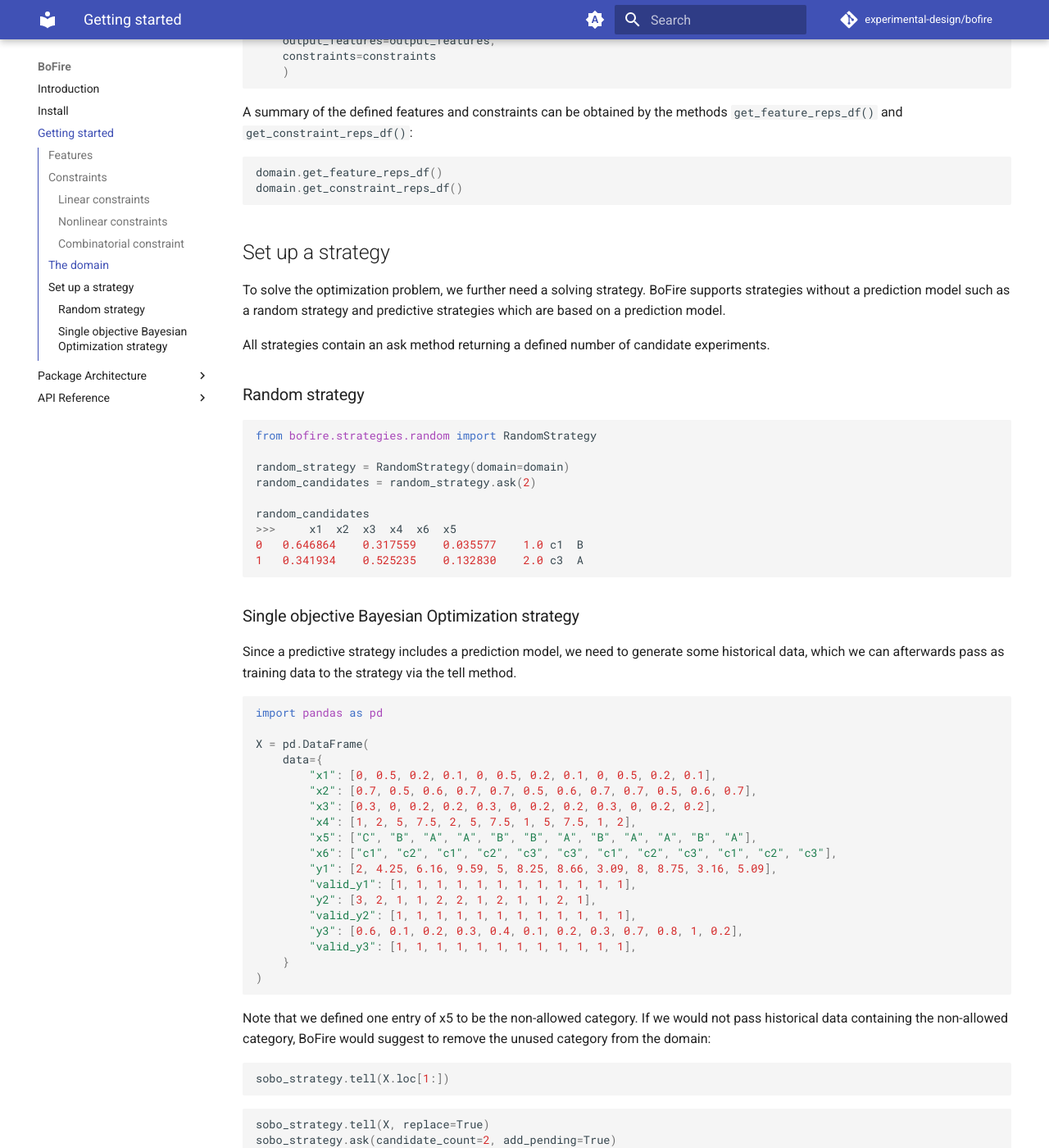
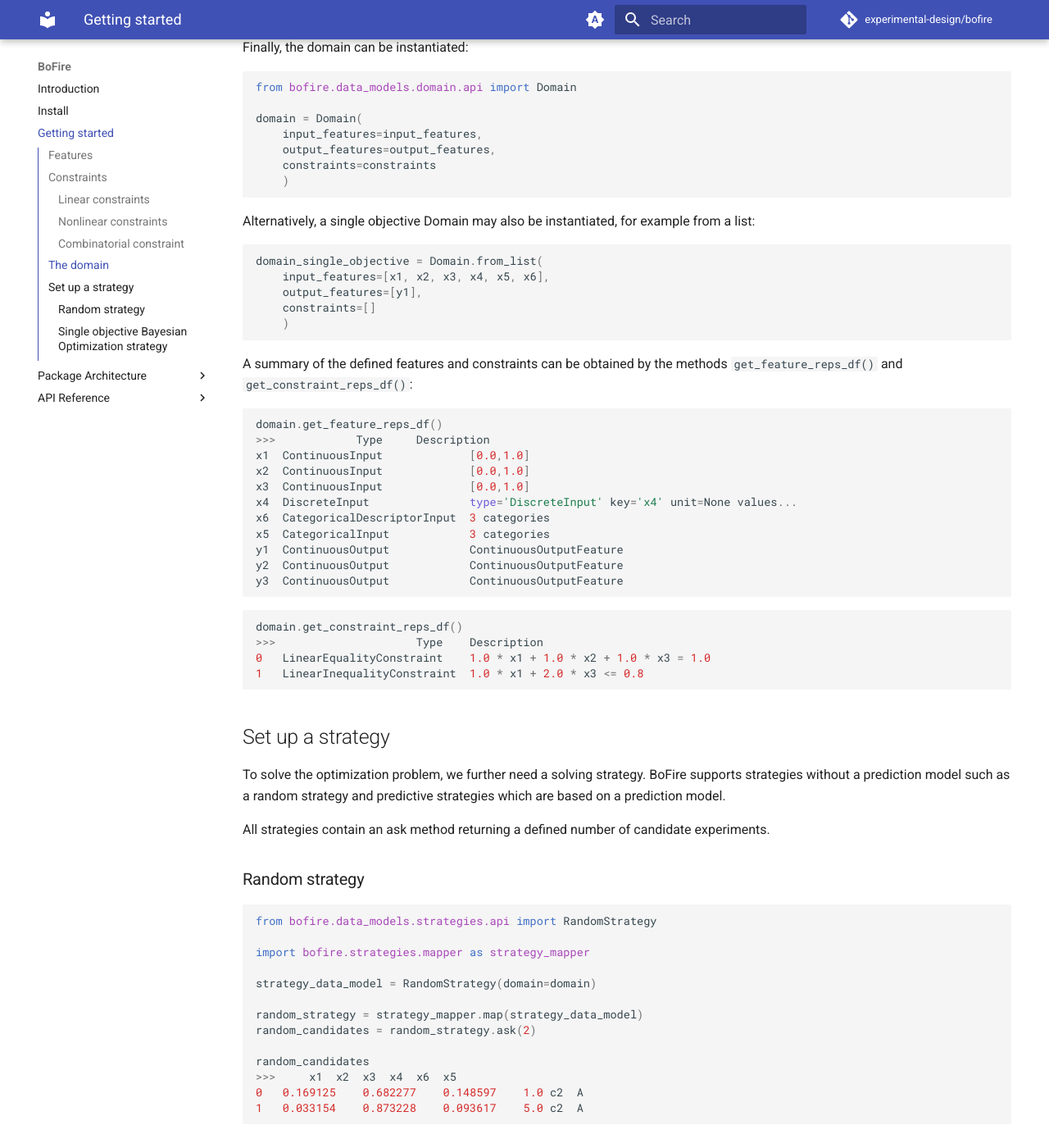
Before and after one commit to experimental-design/bofire, an MkDocs documentation site: the page built from docs/start.md, in a window 1280 px wide and 1400 px high, scrolled down 3834 px. Shown: the whole window at 82% size. Built offline with MkDocs 1.6.1 and Material for MkDocs 9.7.7, drawn with Linux system fonts in a browser that asks for light colours; comment, search, counter and statistics services are not loaded; the version menu is left out; some of the changed text lies outside the part shown.

Commit message:
Update get started docs to notebook status.

````diff
--- a/docs/start.md
+++ b/docs/start.md
@@ -5,7 +5,7 @@
 <!--
 TODO:
 
-- [ ] Update after Notebooks fixed
+- [x] Update after Notebooks fixed
 - [ ] Add APIs
 - [ ] Add Data models
 - [ ]
@@ -16,7 +16,7 @@
 Input features can be continuous, discrete, categorical, or categorical with descriptors:
 
 ```python
-from bofire.domain.features import ContinuousInput, DiscreteInput, CategoricalInput, CategoricalDescriptorInput
+from bofire.data_models.features.api import ContinuousInput, DiscreteInput, CategoricalInput, CategoricalDescriptorInput
 
 x1 = ContinuousInput(key="x1", lower_bound=0, upper_bound=1)
 x2 = ContinuousInput(key="x2", lower_bound=0, upper_bound=1)
@@ -29,8 +29,8 @@
 As output features, currently only continuous output features are supported. Each output feature has to have an objective, which can be a minimize or maximize objective. Furthermore, we can define weights between 0 and 1 in case the objectives should not be weighted equally.
 
 ```python
-from bofire.domain.features import ContinuousOutput
-from bofire.domain.objectives import MaximizeObjective, MinimizeObjective
+from bofire.data_models.features.api import ContinuousOutput
+from bofire.data_models.objectives.api import MaximizeObjective, MinimizeObjective
 
 objective1 = MaximizeObjective(
     w=1.0,
@@ -47,24 +47,26 @@
 In- and output features are collected in respective feature lists.
 
 ```python
-from bofire.domain.features import InputFeatures, OutputFeatures
+from bofire.data_models.domain.api import Inputs, Outputs
 
-input_features = InputFeatures(features = [x1, x2, x3, x4, x5, x6])
-output_features = OutputFeatures(features=[y1, y2])
+input_features = Inputs(features = [x1, x2, x3, x4, x5, x6])
+output_features = Outputs(features=[y1, y2])
 ```
 
 Individual features can be retrieved by name.
 
 ```python
 x5 = input_features.get_by_key('x5')
->>> CategoricalInput(key='x5', type='CategoricalInput', categories=['A', 'B', 'C'], allowed=[True, True, False])
+x5
+>>> CategoricalInput(type='CategoricalInput', key='x5', categories=['A', 'B', 'C'], allowed=[True, True, False])
+
 ```
 
 All feature keys of the input or output features can be returned by the get_keys() method.
 
 ```python
 input_features.get_keys()
->>> ["x1", "x2", "x3", "x4", "x5"]
+>>> ["x1", "x2", "x3", "x4", "x6", "x5"]
 
 output_features.get_keys()
 >>> ["y1", "y2"]
@@ -83,18 +85,23 @@
 samples_x5 = x5.sample(2)
 samples_x5
 
->>> 0    B
+>>> 0    A
 1    B
 Name: x5, dtype: object
 
-X = input_features.sample(n=5)
+X = input_features.sample(n=10)
 print(X)
->>>      x1        x2        x3   x4 x5
-0  0.760116  0.063584  0.518885  7.5  A
-1  0.807928  0.496213  0.885545  1.0  C
-2  0.351253  0.993993  0.340414  5.0  B
-3  0.385825  0.857306  0.355267  1.0  C
-4  0.191907  0.993494  0.384322  2.0  A
+>>>      x1	          x2	      x3	 x4	x6	x5
+0	0.446951	0.233108	0.807302	1.0	c2	 B
+1	0.902728	0.905087	0.299669	5.0	c1	 B
+2	0.437934	0.846569	0.023396	7.5	c1	 A
+3	0.343520	0.058300	0.031096	5.0	c3	 A
+4	0.204773	0.211742	0.103538	5.0	c1	 B
+5	0.936187	0.330185	0.903871	5.0	c1	 A
+6	0.426863	0.048808	0.187039	7.5	c1	 A
+7	0.361787	0.982932	0.287825	5.0	c3	 A
+8	0.517546	0.210103	0.531776	5.0	c1	 B
+9	0.602998	0.046365	0.683659	5.0	c1	 B
 ```
 
 
@@ -110,7 +117,7 @@
 <!-- TODO: Check if LIC also allows x > y -->
 
 ```python
-from bofire.domain.constraints import LinearEqualityConstraint, LinearInequalityConstraint
+from bofire.data_models.constraints.api import LinearEqualityConstraint, LinearInequalityConstraint
 
 # A mixture: x1 + x2 + x3 = 1
 constr1 = LinearEqualityConstraint(features=["x1", "x2", "x3"], coefficients=[1,1,1], rhs=1)
@@ -125,11 +132,12 @@
 `NonlinearEqualityConstraint` and `NonlinearInequalityConstraint` take any expression that can be evaluated by [pandas.eval](https://pandas.pydata.org/pandas-docs/stable/reference/api/pandas.eval.html), including mathematical operators such as `sin`, `exp`, `log10` or exponentiation.
 
 ```python
-from bofire.domain.constraints import NonlinearEqualityConstraint, NonlinearInequalityConstraint
+from bofire.data_models.constraints.api import NonlinearEqualityConstraint, NonlinearInequalityConstraint
 
 # The unit circle: x1**2 + x2**2 = 1
 constr3 = NonlinearEqualityConstraint(expression="x1**2 + x2**2 - 1")
 ```
+
 Nonlinear constraints can also operate on categorical parameters and support conditional statements.
 
 ```python
@@ -145,16 +153,18 @@
 Think of a mixture, where we have long list of possible ingredients, but want to limit number of ingredients in any given recipe.
 
 ```python
-from bofire.domain.constraints import NChooseKConstraint
+from bofire.data_models.constraints.api import NChooseKConstraint
 
 # Only 2 or 3 out of 3 parameters can be greater than zero
 constr5 = NChooseKConstraint(features=["x1", "x2", "x3"], min_count=2, max_count=3, none_also_valid=True)
 ```
+
 Note that we have to set a boolean, if None is also a valid selection, e.g. if we want to have 2 or 3 or none of the ingredients in our recipe.
 
 Similar to the features, constraints can be grouped in a container which acts as the union constraints.
+
 ```python
-from bofire.domain.constraints import Constraints
+from bofire.data_models.domain.api import Constraints
 
 constraints = Constraints(constraints=[constr1, constr2])
 ```
@@ -162,13 +172,14 @@
 We can check whether a point satisfies individual constraints or the list of constraints.
 ```python
 constr2.is_fulfilled(X).values
->>> array([False, False, True, True, True])
+>>> array([False, False,  True,  True,  True, False, False, False, False,
+       False])
 ```
 
 Output features are not constrained by constraints but via sigmoid-shaped objectives passed as argument to the respective feature.
 
 ```python
-from bofire.domain.objectives import MinimizeSigmoidObjective
+from bofire.data_models.objectives.api import MinimizeSigmoidObjective
 
 output_constraint = MinimizeSigmoidObjective(
     w=1.0,
@@ -191,7 +202,7 @@
 Finally, the domain can be instantiated:
 
 ```python
-from bofire.domain.domain import Domain
+from bofire.data_models.domain.api import Domain
 
 domain = Domain(
     input_features=input_features,
@@ -200,11 +211,39 @@
     )
 ```
 
+<!-- Await Behrangs PR for functionality -->
+
+Alternatively, a single objective Domain may also be instantiated, for example from a list:
+
+```python
+domain_single_objective = Domain.from_list(
+    input_features=[x1, x2, x3, x4, x5, x6],
+    output_features=[y1],
+    constraints=[]
+    )
+```
+
 A summary of the defined features and constraints can be obtained by the methods `get_feature_reps_df()` and `get_constraint_reps_df()`:
 
 ```python
 domain.get_feature_reps_df()
+>>>            Type	    Description
+x1	ContinuousInput	            [0.0,1.0]
+x2	ContinuousInput	            [0.0,1.0]
+x3	ContinuousInput	            [0.0,1.0]
+x4	DiscreteInput	            type='DiscreteInput' key='x4' unit=None values...
+x6	CategoricalDescriptorInput	3 categories
+x5	CategoricalInput	        3 categories
+y1	ContinuousOutput	        ContinuousOutputFeature
+y2	ContinuousOutput	        ContinuousOutputFeature
+y3	ContinuousOutput	        ContinuousOutputFeature
+```
+
+```python
 domain.get_constraint_reps_df()
+>>>                     Type	Description
+0	LinearEqualityConstraint	1.0 * x1 + 1.0 * x2 + 1.0 * x3 = 1.0
+1	LinearInequalityConstraint	1.0 * x1 + 2.0 * x3 <= 0.8
 ```
 
 
@@ -217,15 +256,19 @@
 ### Random strategy
 
 ```python
-from bofire.strategies.random import RandomStrategy
+from bofire.data_models.strategies.api import RandomStrategy
 
-random_strategy = RandomStrategy(domain=domain)
+import bofire.strategies.mapper as strategy_mapper
+
+strategy_data_model = RandomStrategy(domain=domain)
+
+random_strategy = strategy_mapper.map(strategy_data_model)
 random_candidates = random_strategy.ask(2)
 
 random_candidates
 >>> 	x1	x2	x3	x4	x6	x5
-0	0.646864	0.317559	0.035577	1.0	c1	B
-1	0.341934	0.525235	0.132830	2.0	c3	A
+0	0.169125	0.682277	0.148597	1.0	c2	A
+1	0.033154	0.873228	0.093617	5.0	c2	A
 ```
 
 ### Single objective Bayesian Optimization strategy
@@ -244,22 +287,42 @@
         "x5": ["C", "B", "A", "A", "B", "B", "A", "B", "A", "A", "B", "A"],
         "x6": ["c1", "c2", "c1", "c2", "c3", "c3", "c1", "c2", "c3", "c1", "c2", "c3"],
         "y1": [2, 4.25, 6.16, 9.59, 5, 8.25, 8.66, 3.09, 8, 8.75, 3.16, 5.09],
-        "valid_y1": [1, 1, 1, 1, 1, 1, 1, 1, 1, 1, 1, 1],
-        "y2": [3, 2, 1, 1, 2, 2, 1, 2, 1, 1, 2, 1],
-        "valid_y2": [1, 1, 1, 1, 1, 1, 1, 1, 1, 1, 1, 1],
-        "y3": [0.6, 0.1, 0.2, 0.3, 0.4, 0.1, 0.2, 0.3, 0.7, 0.8, 1, 0.2],
-        "valid_y3": [1, 1, 1, 1, 1, 1, 1, 1, 1, 1, 1, 1],
+        "valid_y1": [1, 1, 1, 1, 1, 1, 1, 1, 1, 1, 1, 1]
     }
 )
+
+X
+>>> x1	x2	x3	x4	x5	x6	y1	valid_y1
+0	0.0	0.7	0.3	1.0	C	c1	2.00	1
+1	0.5	0.5	0.0	2.0	B	c2	4.25	1
+2	0.2	0.6	0.2	5.0	A	c1	6.16	1
+3	0.1	0.7	0.2	7.5	A	c2	9.59	1
+4	0.0	0.7	0.3	2.0	B	c3	5.00	1
+5	0.5	0.5	0.0	5.0	B	c3	8.25	1
+6	0.2	0.6	0.2	7.5	A	c1	8.66	1
+7	0.1	0.7	0.2	1.0	B	c2	3.09	1
+8	0.0	0.7	0.3	5.0	A	c3	8.00	1
+9	0.5	0.5	0.0	7.5	A	c1	8.75	1
+10	0.2	0.6	0.2	1.0	B	c2	3.16	1
+11	0.1	0.7	0.2	2.0	A	c3	5.09	1
 ```
+
 Note that we defined one entry of x5 to be the non-allowed category. If we would not pass historical data containing the non-allowed category, BoFire would suggest to remove the unused category from the domain:
 
 ```python
-sobo_strategy.tell(X.loc[1:])
+from bofire.data_models.strategies.api import SoboStrategy
+from bofire.data_models.acquisition_functions.api import qNEI
+
+sobo_strategy_data_model = SoboStrategy(domain=domain_single_objective, acquisition_function=qNEI())
+
+sobo_strategy = strategy_mapper.map(sobo_strategy_data_model)
+
+sobo_strategy.tell(X)
 ```
 
 ```python
-sobo_strategy.tell(X, replace=True)
-sobo_strategy.ask(candidate_count=2, add_pending=True)
+sobo_strategy.ask(candidate_count=1, add_pending=True)
+>>> x1	x2	x3	x4	x6	x5	y1_pred	y1_sd	y1_des
+0	1.0	0.0	0.0	7.5	c3	A	9.813998	0.703783	9.813998
 ```
 The argument replace = True  determines, if former experiments stored to the domain should be overwritten or the new experiments should be append.
````
Also changed, not shown: other parts of docs/start.md (+1 -1 lines).
